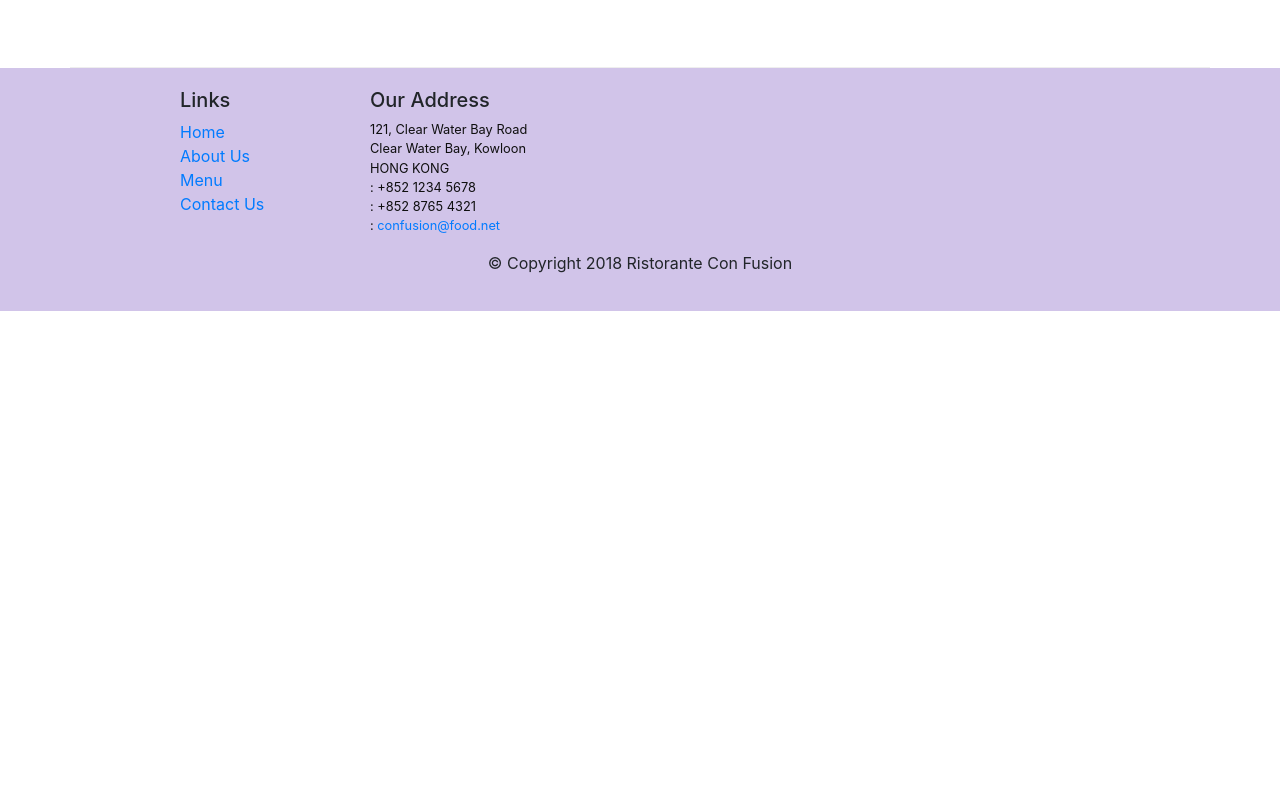
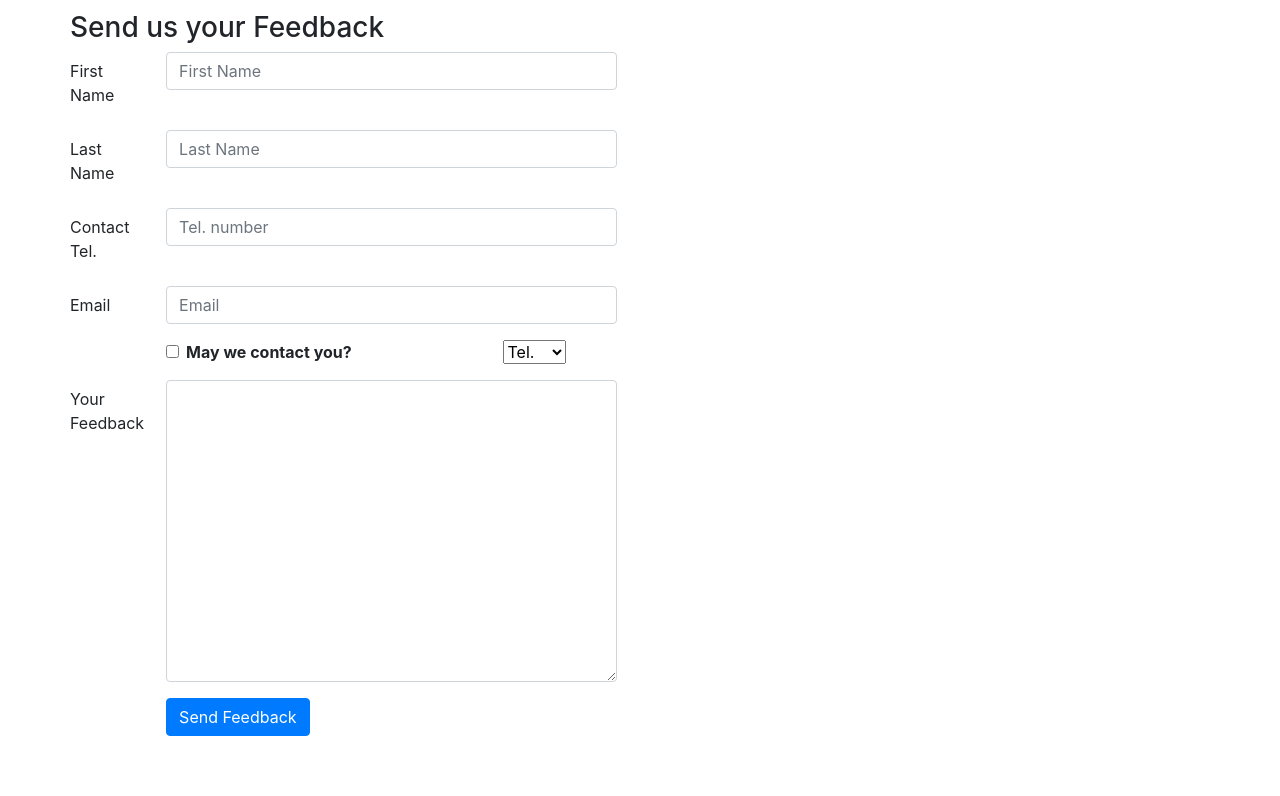
Before and after one commit to TranNguyenQuocCuong/Confusion, a React (Create React App) app: page /contactus in a window 1280 px wide. Shown: the part 824-1620 px from the top of the page. Before the commit the page ends 1135 px from the top, so only its background shows below. Built offline with nearby package versions, Linux system fonts and the light colour scheme; the HTML template or start-up script is replaced by a standard one.

Commit message:
Controlled Forms

```diff
--- a/src/components/ContactComponent.js
+++ b/src/components/ContactComponent.js
@@ -1,7 +1,48 @@
-import { Breadcrumb, BreadcrumbItem } from 'reactstrap';
+import React, { Component } from 'react';
+import {
+    Breadcrumb, BreadcrumbItem,
+    Button, Form, FormGroup, Label, Input, Col
+} from 'reactstrap';
 import { Link } from 'react-router-dom';
 
-function Contact(props) {
+class Contact extends Component {
+
+    constructor(props) {
+        super(props);
+
+        this.state = {
+            firstname: '',
+            lastname: '',
+            telnum: '',
+            email: '',
+            agree: false,
+            contactType: 'Tel.',
+            message: ''
+        };
+
+        this.handleInputChange = this.handleInputChange.bind(this);
+        this.handleSubmit = this.handleSubmit.bind(this);
+
+    }
+
+    handleInputChange(event) {
+        const target = event.target;
+        const value = target.type === 'checkbox' ? target.checked : target.value;
+        const name = target.name;
+
+        this.setState({
+            [name]: value
+        });
+    }
+
+    handleSubmit(event) {
+        console.log('Current State is: ' + JSON.stringify(this.state));
+        alert('Current State is: ' + JSON.stringify(this.state));
+        event.preventDefault();
+    }
+
+    render() {
+
         return (
 
             <div className="container">
@@ -40,9 +81,94 @@
                             <a role="button" className="btn btn-success" href="mailto:confusion@food.net"><i className="fa fa-envelope-o"></i> Email</a>
                         </div>
                     </div>
+                    <div className="row row-content">
+                        <div className="col-12">
+                            <h3>Send us your Feedback</h3>
+                        </div>
+                        <div className="col-12 col-md-9">
+                            <Form onSubmit={this.handleSubmit}>
+                                <FormGroup row>
+                                    <Label htmlFor="firstname" md={2}>First Name</Label>
+                                    <Col md={10}>
+                                        <Input type="text" id="firstname" name="firstname"
+                                            placeholder="First Name"
+                                            value={this.state.firstname}
+                                            onChange={this.handleInputChange} />
+                                    </Col>
+                                </FormGroup>
+                                <FormGroup row>
+                                    <Label htmlFor="lastname" md={2}>Last Name</Label>
+                                    <Col md={10}>
+                                        <Input type="text" id="lastname" name="lastname"
+                                            placeholder="Last Name"
+                                            value={this.state.lastname}
+                                            onChange={this.handleInputChange} />
+                                    </Col>
+                                </FormGroup>
+                                <FormGroup row>
+                                    <Label htmlFor="telnum" md={2}>Contact Tel.</Label>
+                                    <Col md={10}>
+                                        <Input type="tel" id="telnum" name="telnum"
+                                            placeholder="Tel. number"
+                                            value={this.state.telnum}
+                                            onChange={this.handleInputChange} />
+                                    </Col>
+                                </FormGroup>
+                                <FormGroup row>
+                                    <Label htmlFor="email" md={2}>Email</Label>
+                                    <Col md={10}>
+                                        <Input type="email" id="email" name="email"
+                                            placeholder="Email"
+                                            value={this.state.email}
+                                            onChange={this.handleInputChange} />
+                                    </Col>
+                                </FormGroup>
+                                <FormGroup row>
+                                    <Col md={{ size: 6, offset: 2 }}>
+                                        <FormGroup check>
+                                            <Label check>
+                                                <Input type="checkbox"
+                                                    name="agree"
+                                                    checked={this.state.agree}
+                                                    onChange={this.handleInputChange} /> {' '}
+                                                <strong>May we contact you?</strong>
+                                            </Label>
+                                        </FormGroup>
+                                    </Col>
+                                    <Col md={{ size: 3, offset: 1 }}>
+                                        <Input type="select" name="contactType"
+                                            value={this.state.contactType}
+                                            onChange={this.handleInputChange}>
+                                            <option>Tel.</option>
+                                            <option>Email</option>
+                                        </Input>
+                                    </Col>
+                                </FormGroup>
+                                <FormGroup row>
+                                    <Label htmlFor="message" md={2}>Your Feedback</Label>
+                                    <Col md={10}>
+                                        <Input type="textarea" id="message" name="message"
+                                            rows="12"
+                                            value={this.state.message}
+                                            onChange={this.handleInputChange}></Input>
+                                    </Col>
+                                </FormGroup>
+                                <FormGroup row>
+                                    <Col md={{ size: 10, offset: 2 }}>
+                                        <Button type="submit" color="primary">
+                                            Send Feedback
+                                        </Button>
+                                    </Col>
+                                </FormGroup>
+                            </Form>
+                        </div>
+                    </div>
                 </div>
             </div>
         );
+
+    }
+
 }
 
 export default Contact;
```
Lines whose indentation alone changed are shown as unchanged.
